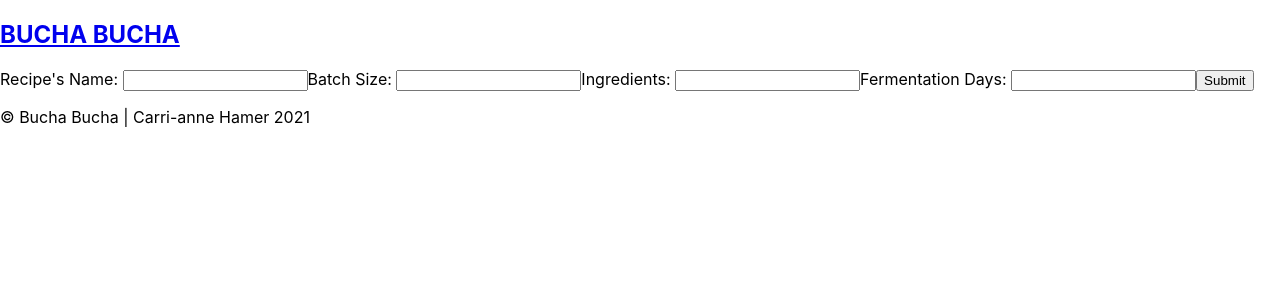
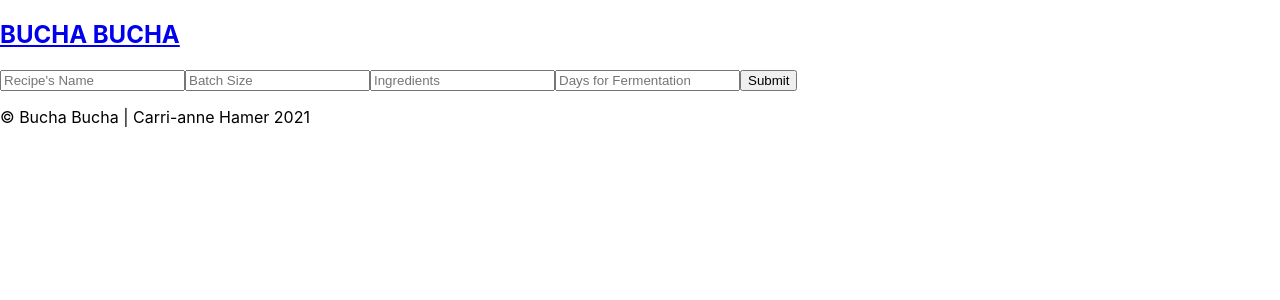
Before and after one commit to chamer79/Bucha-Bucha, a React (Create React App) app in the folder bucha/: page /post in a window 1280 px wide. Shown: the top 300 px of the page. Built offline with nearby package versions, Linux system fonts and the light colour scheme; no server answers.

Commit message:
tweeking form component

```diff
--- a/bucha/src/components/Form.jsx
+++ b/bucha/src/components/Form.jsx
@@ -24,30 +24,38 @@
 
   return (
     <form onSubmit={handleSubmit}>
-      <label htmlFor="name">Recipe's Name: </label>
+      <label htmlFor="name"></label>
       <input
+        className="recipe-name"
         type="text"
         id="name"
+        placeholder="Recipe's Name"
         value={name}
         onChange={(e) => setName(e.target.value)} />
-      <label htmlFor="batchSize">Batch Size: </label>
+      <label htmlFor="batchSize"></label>
       <input
+        className="batch-size"
         type="text"
         id="batchSize"
+        placeholder="Batch Size"
         value={batchSize}
         onChange={(e) => setBatchSize(e.target.value)} />
-      <label htmlFor="ingredients">Ingredients: </label>
+      <label htmlFor="ingredients"></label>
       <input
+        className="ingredients"
         type="text"
         id="ingredients"
+        placeholder="Ingredients"
         value={ingredients}
         onChange={(e) => setIngredients(e.target.value)} />
-      <label htmlFor="days">Fermentation Days: </label>
+      <label htmlFor="days"></label>
       <input
+        className="fermentation"
         type="text"
         id="days"
+        placeholder="Days for Fermentation"
         value={days}
-        onChange={(e) => setDays(e.target.value)} />
+        onChange={(e) => setDays(parseInt(e.target.value))} />
       <button>Submit</button>
       </form>
   )
```
